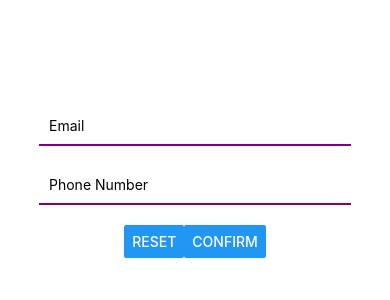
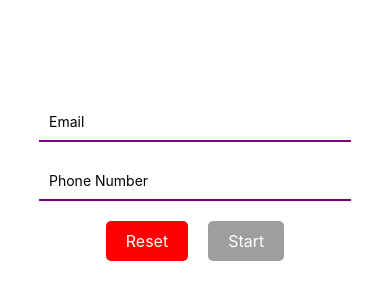
Before and after one commit to jeffrey615-creator/Assignment-2, a React Native app: screen / in a window 390 px wide. Shown: the part 250-550 px from the top of the page. Built offline with nearby package versions, Linux system fonts and the light colour scheme.

Commit message:
finished AddActivity components

```diff
--- /dev/null
+++ b/ActivityContext.js
@@ -0,0 +1,21 @@
+import React, { createContext, useContext, useState } from 'react';
+
+const ActivitiesContext = createContext();
+
+export function useActivities() {
+  return useContext(ActivitiesContext);
+}
+
+export const ActivitiesProvider = ({ children }) => {
+  const [activities, setActivities] = useState([]);
+
+  const addActivity = (activity) => {
+    setActivities((currentActivities) => [...currentActivities, activity]);
+  };
+
+  return (
+    <ActivitiesContext.Provider value={{ activities, addActivity }}>
+      {children}
+    </ActivitiesContext.Provider>
+  );
+};
--- a/App.js
+++ b/App.js
@@ -1,33 +1,30 @@
-import React, { useState } from 'react';
-import { StyleSheet, View } from 'react-native';
-import { StatusBar } from 'expo-status-bar';
+import React from 'react';
+import { NavigationContainer } from '@react-navigation/native';
+import { createNativeStackNavigator } from '@react-navigation/native-stack';
 import Header from './components/Header';
 import Start from './components/Start';
-import { NavigationContainer } from '@react-navigation/native';
-import { createNativeStackNavigator } from '@react-navigation/native-stack';
 import AllActivities from './components/AllActivities';
 import SpecialActivities from './components/SpecialActivities';
+import AddActivity from './components/AddActivity';
+import { StyleSheet } from 'react-native';
+import { ActivitiesProvider } from './ActivityContext';
 
 
 const Stack = createNativeStackNavigator();
 
 export default function App() {
   return (
-    <NavigationContainer>
-      <Stack.Navigator initialRouteName="Start">
-        <Stack.Screen name="Start" component={Start} options={{ headerShown: false }}/>
-        <Stack.Screen name="AllActivities" component={AllActivities} options={{ headerTitle: "All My Activities" }}/>
-        <Stack.Screen name="SpecialActivities" component={SpecialActivities} options={{ headerTitle: "Special Activities" }}/>
-      </Stack.Navigator>
-    </NavigationContainer>
+    <ActivitiesProvider>
+      <NavigationContainer>
+        <Stack.Navigator initialRouteName="Start">
+          <Stack.Screen name="Start" component={Start} options={{ headerShown: false }} />
+          <Stack.Screen name="AllActivities" component={AllActivities} options={{ headerTitle: "All My Activities" }} />
+          <Stack.Screen name="SpecialActivities" component={SpecialActivities} options={{ headerTitle: "Special Activities" }} />
+          <Stack.Screen name="AddActivity" component={AddActivity} options={{ headerTitle: "Add An Activity" }} />
+        </Stack.Navigator>
+      </NavigationContainer>
+    </ActivitiesProvider>
   );
 }
 
-const styles = StyleSheet.create({
-  container: {
-    flex: 1,
-    backgroundColor: 'white',
-    alignItems: 'center',
-    justifyContent: 'center',
-  },
-});
+const styles = StyleSheet.create({});
--- a/components/ActivitiesList.js
+++ b/components/ActivitiesList.js
@@ -1,28 +1,35 @@
 import { StyleSheet, Text, View } from "react-native";
 import React from "react";
 
-export default function ActivitesList({ activityObj}) {
+export default function ActivitiesList({ activityObj }) {
+  const displayDate = activityObj.date ? new Date(activityObj.date).toLocaleDateString() : "No date";
 
   return (
-    <View style={styles.textContainer}>
-      <Text style={styles.text}>{activityObj.text}</Text>
+    <View style={styles.container}>
+      <Text style={styles.name}>{activityObj.name}</Text>
+      <Text style={styles.details}>Type: {activityObj.type}</Text>
+      <Text style={styles.details}>Duration: {activityObj.duration} minutes</Text>
+      <Text style={styles.details}>Date: {displayDate}</Text>
     </View>
   );
 }
 
 const styles = StyleSheet.create({
-  text: {
-    textAlign: "center",
-    fontSize: 30,
-    color: "white",
-    padding: 5,
-    borderRadius: 10,
-  },
-  textContainer: {
+  container: {
     borderRadius: 10,
     backgroundColor: "purple",
     marginTop: 15,
-    flexDirection: "row",
-    alignItems: "center",
+    padding: 10, // Added padding for better spacing inside the container
+  },
+  name: {
+    textAlign: "center",
+    fontSize: 20,
+    color: "white",
+    fontWeight: "bold",
+  },
+  details: {
+    textAlign: "center",
+    fontSize: 16,
+    color: "white",
   },
 });
--- /dev/null
+++ b/components/AddActivity.js
@@ -0,0 +1,168 @@
+import React, { useState } from 'react';
+import { Alert, Button, SafeAreaView, StyleSheet, TextInput, View, Platform, TouchableOpacity, Text } from 'react-native';
+import { useNavigation } from '@react-navigation/native';
+import { useActivities } from '../ActivityContext';
+import DropDownPicker from 'react-native-dropdown-picker';
+import DateTimePicker from '@react-native-community/datetimepicker';
+
+export default function AddActivity() {
+  const [activityType, setActivityType] = useState(null);
+  const [duration, setDuration] = useState('');
+  const [date, setDate] = useState(new Date());
+  const [open, setOpen] = useState(false); // Control dropdown open state
+  const [items, setItems] = useState([ // Dropdown items
+    { label: 'Walking', value: 'Walking' },
+    { label: 'Running', value: 'Running' },
+    { label: 'Swimming', value: 'Swimming' },
+    { label: 'Weights', value: 'Weights' },
+    { label: 'Yoga', value: 'Yoga' },
+    { label: 'Cycling', value: 'Cycling' },
+    { label: 'Hiking', value: 'Hiking' },
+  ]);
+
+  const { addActivity } = useActivities();
+  const navigation = useNavigation();
+
+  const handleAddActivity = () => {
+    if (!activityType || duration <= 0 || isNaN(duration)) {
+      Alert.alert("Invalid input", "Please ensure all fields are filled out correctly, and duration is a positive number.");
+      return;
+    }
+
+    const newActivity = {
+      type: activityType,
+      duration: Number(duration), // Ensure duration is stored as a number
+      date: date.toISOString(), // Store date in ISO format
+    };
+
+    addActivity(newActivity);
+    navigation.goBack(); // Navigate back after adding activity
+  };
+
+  return (
+    <SafeAreaView style={styles.container}>
+      <View style={styles.formContainer}>
+        <Text style={styles.label}>Activity *</Text>
+        <DropDownPicker
+        open={open}
+        value={activityType}
+        items={items}
+        setOpen={setOpen}
+        setValue={setActivityType}
+        setItems={setItems}
+        placeholder="Select an activity type"
+        containerStyle={styles.dropdown}
+        zIndex={3000}
+        zIndexInverse={1000}
+        style={styles.dropdown}
+        dropDownContainerStyle={styles.dropdownContainer}
+        placeholderStyle={styles.placeholderStyle}
+        textStyle={styles.textStyle}
+        labelStyle={styles.labelStyle}
+      />
+      <Text style={styles.label}>Duration (min) *</Text>
+      <TextInput
+        value={duration}
+        onChangeText={setDuration}
+        keyboardType="numeric"
+        placeholder="Duration in minutes"
+        style={styles.input}
+      />
+
+      <Text style={styles.label}>Date *</Text>
+      <DateTimePicker
+        testID="dateTimePicker"
+        value={date}
+        mode="date"
+        is24Hour={true}
+        display="calendar"
+        onChange={(event, selectedDate) => {
+          setDate(selectedDate || date);
+        }}
+        style={styles.datePicker}
+      />
+
+      <View style={styles.buttonContainer}>
+        <Button
+          title="Cancel"
+          onPress={() => navigation.goBack()}
+        />
+        <Button
+          title="Save"
+          onPress={handleAddActivity}
+        />
+      </View>
+      </View>
+    </SafeAreaView>
+  );
+}
+
+const styles = StyleSheet.create({
+  container: {
+    flex: 1,
+    padding: 20,
+    backgroundColor:"#C193F2",
+  },
+  formContainer: {
+    flex: 1,
+    justifyContent: 'center'
+  },
+  label: {
+    color: '#5611A1',
+    fontSize: 16,
+    marginBottom: 5,
+    marginLeft: 10,
+  },
+  input: {
+    backgroundColor: '#C193F2',
+    borderRadius: 5,
+    padding: 10,
+    marginBottom: 20,
+  },
+  dropdown: {
+    backgroundColor: '#C193F2',
+    borderRadius: 5,
+    padding: 10,
+    marginBottom: 20,
+  },
+  dropdownContainer: {
+    backgroundColor: '#FFF',
+    borderRadius: 5,
+    marginLeft: 10,
+  },
+  placeholderStyle: {
+    color: '#5611A1',
+  },
+  textStyle: {
+    color: '#000',
+  },
+  labelStyle: {
+    color: '#000',
+  },
+  datePicker: {
+    width: '100%',
+    marginBottom: 20,
+  },
+  buttonContainer: {
+    flexDirection: 'row',
+    justifyContent: 'space-around',
+    paddingBottom: 20,
+  },
+  cancelButton: {
+    backgroundColor: 'red',
+    borderRadius: 5,
+    paddingVertical: 10,
+    paddingHorizontal: 30,
+  },
+  saveButton: {
+    backgroundColor: 'blue',
+    borderRadius: 5,
+    paddingVertical: 10,
+    paddingHorizontal: 30,
+  },
+  buttonText: {
+    color: '#FFF',
+    fontSize: 18,
+    textAlign: 'center',
+  },
+});
--- a/components/Input.js
+++ /dev/null
@@ -1,71 +0,0 @@
-import {
-    Button,
-    Image,
-    Modal,
-    StyleSheet,
-    Text,
-    TextInput,
-    View,
-  } from "react-native";
-  import React, { useState } from "react";
-
-  export default function Input({ inputHandler, modalVisible, dismissModal }) {
-    const [text, setText] = useState("");
-    // callback handler
-    function changeTextHandler(changedText) {
-      // console.log("user is typing ", changedText);
-
-      setText(changedText);
-    }
-
-    function confirmHandler() {
-      inputHandler(text);
-      setText("");
-    }
-    function cancelHandler() {
-      setText("");
-
-      // hide the modal
-      dismissModal();
-    }
-    return (
-      <Modal visible={modalVisible}>
-        <View style={styles.container}>
-          <TextInput
-            placeholder="Type something"
-            style={styles.input}
-            value={text}
-            onChangeText={changeTextHandler}
-          />
-          <View style={styles.buttonsContainer}>
-            <View style={styles.buttonView}>
-              <Button title="Cancel" onPress={cancelHandler} />
-            </View>
-            <View style={styles.buttonView}>
-              <Button title="Confirm" onPress={confirmHandler} disabled={!text} />
-            </View>
-          </View>
-        </View>
-      </Modal>
-    );
-  }
-
-  const styles = StyleSheet.create({
-    buttonView: {
-      width: "30%",
-      margin: 5,
-    },
-    buttonsContainer: { flexDirection: "row" },
-    input: {
-      borderBottomWidth: 2,
-      borderBottomColor: "purple",
-      width: "50%",
-    },
-    container: {
-      flex: 1,
-      backgroundColor: "#999",
-      alignItems: "center",
-      justifyContent: "center",
-    },
-    image: { width: 100, height: 100 },
-  });
--- a/components/Start.js
+++ b/components/Start.js
@@ -1,5 +1,5 @@
 import React, { useState } from 'react';
-import { View, Text, TextInput, Button, StyleSheet, SafeAreaView } from 'react-native';
+import { View, Text, TextInput, Button, StyleSheet, SafeAreaView, TouchableOpacity } from 'react-native';
 import { useNavigation } from '@react-navigation/native';
 
 
@@ -9,6 +9,7 @@ export default function Start() {
   const [emailError, setEmailError] = useState('');
   const [phoneNumberError, setPhoneNumberError] = useState('');
 
+  const isButtonDisabled = email.length === 0 && phoneNumber.length === 0;
   const navigation = useNavigation();
 
   function changeEmailHandler(changedEmail) {
@@ -68,10 +69,23 @@ export default function Start() {
         />
         {phoneNumberError ? <Text>{phoneNumberError}</Text> : null}
         <View style={styles.buttonsContainer}>
-          <Button title="Reset" onPress={cancelHandler} />
-          <Button title="Confirm" onPress={confirmHandler} />
-        </View>
-      </SafeAreaView>
+        {/* Reset Button */}
+        <TouchableOpacity
+          onPress={cancelHandler}
+          style={[styles.button, styles.resetButton]}
+        >
+          <Text style={styles.buttonText}>Reset</Text>
+        </TouchableOpacity>
+        {/* Start Button */}
+        <TouchableOpacity
+          onPress={confirmHandler}
+          style={[styles.button, isButtonDisabled ? styles.disabledButton : styles.enabledButton]}
+          disabled={isButtonDisabled}
+        >
+          <Text style={styles.buttonText}>Start</Text>
+        </TouchableOpacity>
+      </View>
+    </SafeAreaView>
   );
 }
 
@@ -93,4 +107,26 @@ const styles = StyleSheet.create({
     alignItems: 'center',
     justifyContent: 'center',
   },
+  button: {
+    paddingVertical: 10,
+    paddingHorizontal: 20,
+    borderRadius: 5,
+    justifyContent: 'center',
+    alignItems: 'center',
+    marginHorizontal: 10,
+  },
+  buttonText: {
+    color: 'white', // Text color for the buttons
+    fontSize: 16,
+  },
+  resetButton: {
+    backgroundColor: 'red', // Red color for the reset button
+  },
+  enabledButton: {
+    backgroundColor: '#6200EE', // Blue color for the enabled start button
+  },
+  disabledButton: {
+    backgroundColor: '#9E9E9E', // Grey color for the disabled start button
+    color: 'white', // Text color should be set in buttonText style, not here
+  },
 });
--- a/package.json
+++ b/package.json
@@ -9,12 +9,14 @@
     "web": "expo start --web"
   },
   "dependencies": {
+    "@react-native-community/datetimepicker": "^7.6.2",
     "@react-navigation/native": "^6.1.9",
     "@react-navigation/native-stack": "^6.9.17",
     "expo": "~50.0.6",
     "expo-status-bar": "~1.11.1",
     "react": "18.2.0",
     "react-native": "0.73.4",
+    "react-native-dropdown-picker": "^5.4.6",
     "react-native-safe-area-context": "4.8.2",
     "react-native-screens": "~3.29.0"
   },
```
Also changed, not shown: components/AllActivities.js (+20 -57 lines), 1 other file (tests, documents, lock files or other folders).
